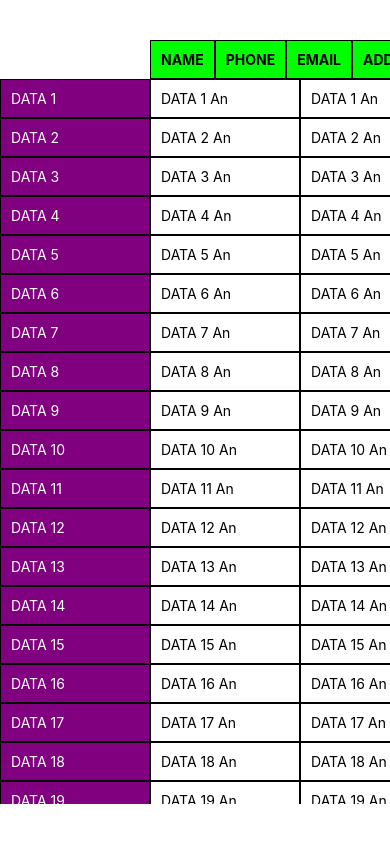
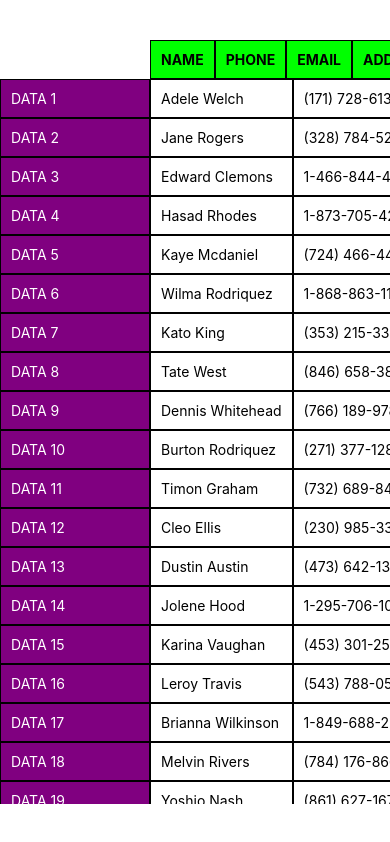
Before and after one commit to DrewIndeed/react-native-projects, a React Native app in the folder freezable-table/: screen / in a window 390 px wide. Built offline with nearby package versions, Linux system fonts and the light colour scheme.

Commit message:
89. Bind scrolling offset + render in cols style

```diff
--- a/freezable-table/App.tsx
+++ b/freezable-table/App.tsx
@@ -1,4 +1,4 @@
-import React, { useRef } from 'react';
+import React, { useRef, useEffect, useState } from 'react';
 import { Animated, StyleSheet, Text, View, ScrollView } from 'react-native';
 
 const testData = [
@@ -151,25 +151,25 @@ const testData = [
   },
 ];
 
-const getKeyNums = (data: object[]) => Object.keys(data[0]).length;
-
-const COLS_NUM = getKeyNums(testData); // ! CONDITION: test data items must have consistent number of keys
+const COLS_NUM = Object.keys(testData[0]).length; // ! CONDITION: test data items must have consistent number of keys
 
 const ROWS_NUM = testData.length;
+
+const DATA_KEYS = Object.keys(testData[0]);
 
 export default function App() {
   const headerOffsetX = useRef(new Animated.Value(0)).current;
   const freezeColOffsetY = useRef(new Animated.Value(0)).current;
 
   const HeaderRow = () => {
-        const headerCells: any[] = [];
-        for (let i = 0; i < COLS_NUM; i++)
+    const headerCells: any = [];
+    for (let i = 0; i < COLS_NUM; i++) {
       headerCells.push(
         <Text
           style={{
             borderWidth: 1,
+            width: 175,
             padding: 10,
-                        width: 150,
             backgroundColor: 'lime',
             fontWeight: 'bold',
           }}
@@ -178,6 +178,7 @@ export default function App() {
           {Object.keys(testData[0])[i].toUpperCase()}
         </Text>
       );
+    }
     return (
       <Animated.View
         style={[
@@ -199,16 +200,24 @@ export default function App() {
     );
   };
 
-    const Column = ({ extra }: { extra?: boolean }) => {
-        const headerCells: any[] = [];
+  const Column = ({
+    extra,
+    accessKey,
+    accessOrder,
+  }: {
+    extra?: boolean;
+    accessKey: string;
+    accessOrder: number;
+  }) => {
+    const headerCells: any = [];
     if (extra) {
       headerCells.push(
         <Text
           style={{
             borderWidth: 1,
             opacity: 0,
+            width: 150,
             padding: 10,
-                        width: 150,
           }}
           key={`HOLDER NHA`}
         >{`HOLDER NHA`}</Text>
@@ -219,8 +228,8 @@ export default function App() {
           <Text
             style={{
               borderWidth: 1,
+              width: 150,
               padding: 10,
-                            width: 150,
               backgroundColor: extra ? 'purple' : '#fff',
               color: '#fff',
             }}
@@ -228,18 +237,21 @@ export default function App() {
           >{`DATA ${i + 1}`}</Text>
         );
     } else {
-            for (let i = 0; i < ROWS_NUM; i++)
+      testData.map((dataItem: any, idx) => {
         headerCells.push(
           <Text
             style={{
               borderWidth: 1,
+              width: 'auto',
               padding: 10,
-                            width: 150,
               backgroundColor: extra ? 'purple' : '#fff',
             }}
-                        key={`DATA ${i + 1}`}
-                    >{`DATA ${i + 1} An`}</Text>
+            key={`${dataItem[accessKey]}}-cell-key-${idx}`}
+          >
+            {dataItem[accessKey]}
+          </Text>
         );
+      });
     }
 
     return extra ? (
@@ -265,16 +277,17 @@ export default function App() {
     );
   };
 
-    const cols = [];
-    for (let i = 0; i < COLS_NUM; i++) cols.push(<Column key={i} />);
+  const cols: any = [];
+  DATA_KEYS.map((k, idx) => {
+    cols.push(<Column key={k} accessOrder={idx} accessKey={k} />);
+  });
 
   return (
     <View style={styles.container2}>
-            <Column extra />
+      <Column extra accessKey="" accessOrder={-1} />
+
       <View style={styles.container}>
-                <HeaderRow />
         <ScrollView
-
           bounces={false}
           scrollEventThrottle={16}
           showsVerticalScrollIndicator={false}
@@ -292,7 +305,7 @@ export default function App() {
           )}
         >
           <ScrollView
-                        style={{ paddingBottom: 16 }} // ! TO SCROLL CVERTICALLY COMPLETELY
+            style={{ paddingBottom: 16 }} // ! TO SCROLL VERTICALLY COMPLETELY
             bounces={false}
             scrollEventThrottle={16}
             horizontal={true}
@@ -313,6 +326,8 @@ export default function App() {
             {cols}
           </ScrollView>
         </ScrollView>
+
+        <HeaderRow />
       </View>
     </View>
   );
@@ -322,6 +337,7 @@ const styles = StyleSheet.create({
   container: {
     flex: 1,
     backgroundColor: '#fff',
+    flexDirection: 'column-reverse',
   },
   container2: {
     flex: 1,
```
Lines whose indentation alone changed are shown as unchanged.
